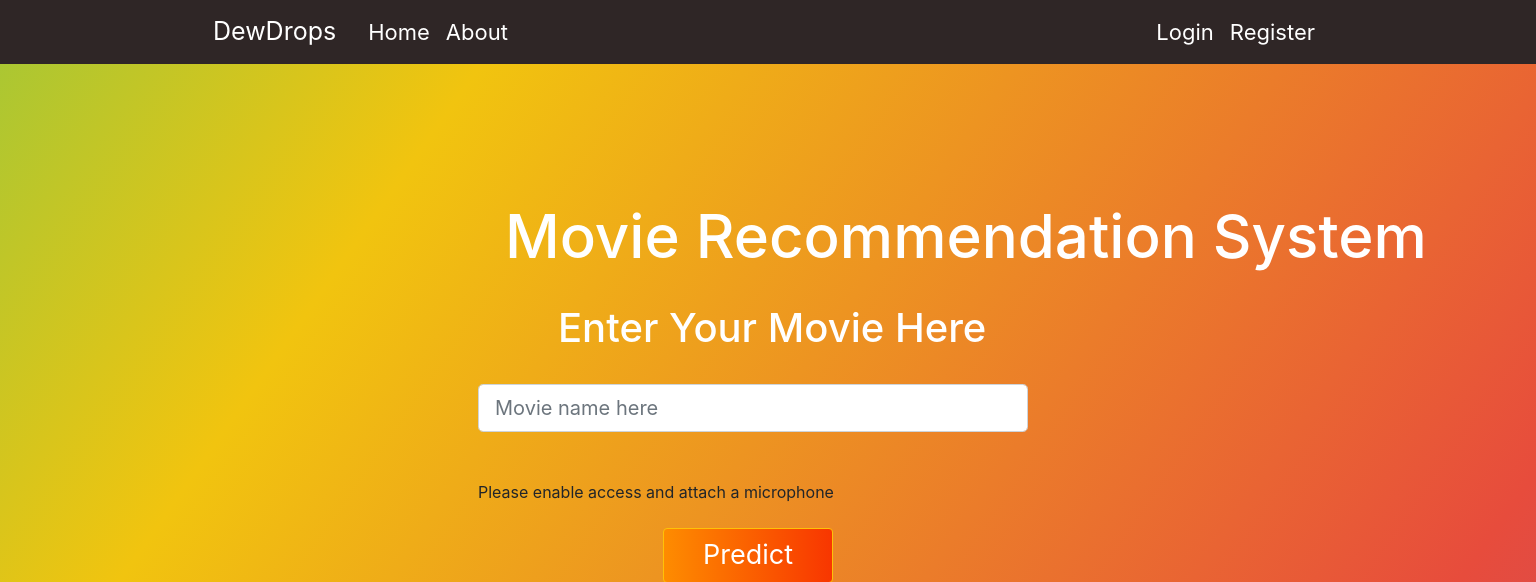
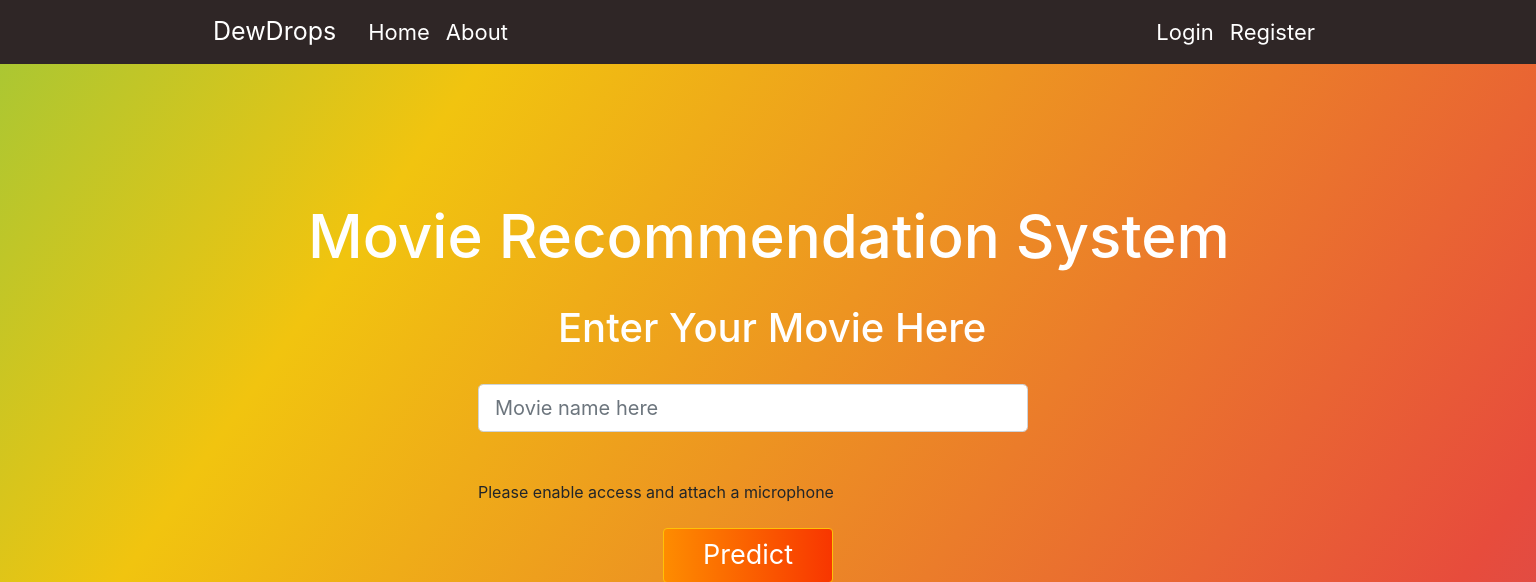
Before and after one commit to sambhavkaul/DewDrops--Movie-Recommendation-System, a Flask app: page / in a window 1536 px wide. Shown: the top 582 px of the page. Run offline with Flask 2, Linux system fonts and the light colour scheme; parts of the project's set-up code (start-up, migrations or seed data) failed here and were passed over; some libraries are stand-ins or nearby versions.

Commit message:
Update css

```diff
--- a/static/css/styles.css
+++ b/static/css/styles.css
@@ -41,8 +41,9 @@ body {
 
   h2 {
     color: white;
-    margin-left: 190px;
+    margin-left: 140px;
     font-size: 50px;
+    margin-top: 200px;
   }
 
   h3 {
@@ -113,9 +114,8 @@ body {
 
   h2 {
     color: white;
-    margin-left: 520px;
+    margin-left: 110px;
     font-size: 60px;
-    padding-top: 200px;
   }
 
   h3 {
--- a/templates/home.html
+++ b/templates/home.html
@@ -1,13 +1,12 @@
 {% extends "layout.html" %} {% block content %}
-<main role="main">
-  <div class="row">
-    <br />
-    <h2>Movie Recommendation System</h2>
-  </div>
-  <br />
-</main>
+
 <div class="form1">
   <div class="container">
+    <div class="row">
+      <br />
+      <h2>Movie Recommendation System</h2>
+    </div>
+    <br />
     <div class="row">
       <form action="{{ url_for('predict') }}" method="POST">
         <h4>Enter Your Movie Here</h4>
```
